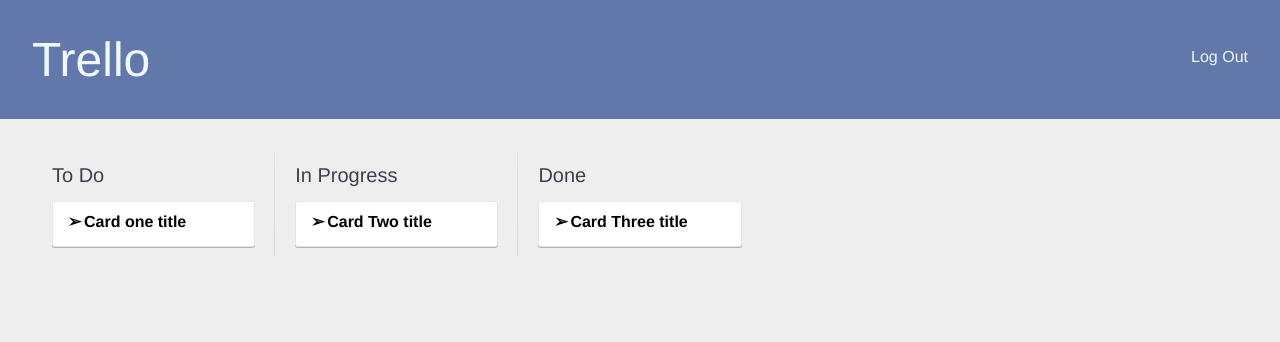
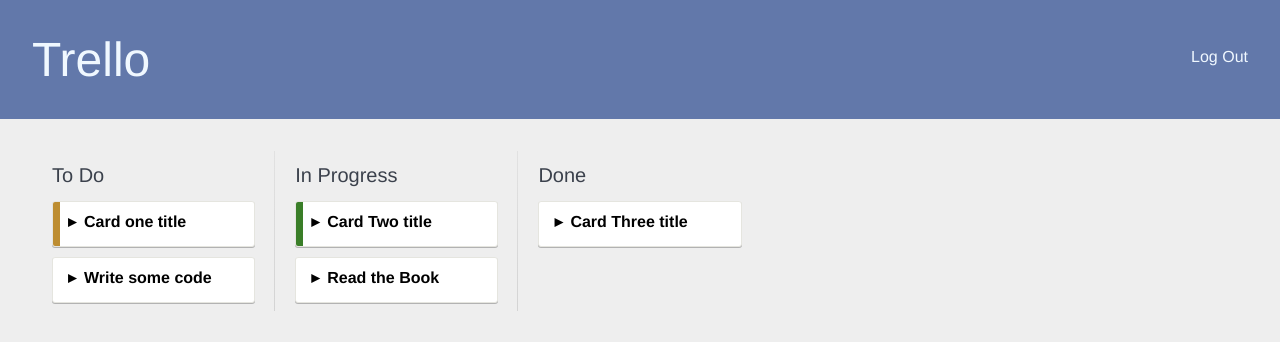
Before and after one commit to chingu-voyage3/geckos-20, a React (Create React App) app: page / in a window 1280 px wide. Shown: the top 342 px of the page. Built offline with nearby package versions, Linux system fonts and the light colour scheme.

Commit message:
Add PropTypes

```diff
--- a/src/components/Board.js
+++ b/src/components/Board.js
@@ -1,4 +1,6 @@
 import React, { Component } from 'react';
+import PropTypes from 'prop-types';
+import dataModel from '../fixtures/dataModel';
 import BoardColumn from './Column';
 
 export default class Board extends Component {
@@ -24,3 +26,10 @@
     );
   }
 }
+Board.propTypes = {
+  cards: PropTypes.arrayOf(PropTypes.object),
+};
+
+Board.defaultProps = {
+  cards: dataModel,
+};
--- a/src/components/Card.js
+++ b/src/components/Card.js
@@ -1,32 +1,64 @@
 import React, { Component } from 'react';
+import PropTypes from 'prop-types';
+import marked from 'marked';
 import CheckList from './CheckList';
+
+const titlePropType = (props, propName, componentName) => {
+  if (props[propName]) {
+    const value = props[propName];
+    if (typeof value !== 'string' || value.length > 80) {
+      return new Error(`${propName} in ${componentName} is longer than 80 characters`, );
+    }
+  }
+};
 
 export default class ColumnCard extends Component {
   constructor() {
-    super(...arguments);
+    super();
     this.state = {
       showDetails: false,
     };
   }
 
-  onToggleDesc = () => {
+  onToggleDetails = () => {
     this.setState((state, props) => ({ showDetails: !this.state.showDetails }));
   };
 
   render() {
+    /* eslint-disable jsx-a11y/no-static-element-interactions  */ /* eslint-disable react/no-danger */
     // Var and conditional for toggling description of the card on and off
     let cardDetails;
     if (this.state.showDetails) {
       cardDetails = (
         <div className="card__details">
-          {this.props.description}
+          <span
+            dangerouslySetInnerHTML={{ __html: marked(this.props.description) }}
+          />
           <CheckList cardId={this.props.id} tasks={this.props.tasks} />
         </div>
       );
     }
+    const sideColor = {
+      position: 'absolute',
+      zIndex: -1,
+      top: 0,
+      bottom: 0,
+      left: 0,
+      width: 7,
+      backgroundColor: this.props.color,
+    };
     return (
       <div className="card">
-        <div className="card__title" onClick={this.onToggleDesc}>
+        <div style={sideColor} />
+        <div
+          className={
+            this.state.showDetails
+              ? 'card__title card__title--is-open'
+              : 'card__title'
+          }
+          onClick={this.onToggleDetails}
+          onKeyDown={this.onToggleDetails}
+        >
           {this.props.title}
         </div>
         {cardDetails}
@@ -34,3 +66,11 @@
     );
   }
 }
+
+ColumnCard.propTypes = {
+  id: PropTypes.string.isRequired,
+  title: titlePropType,
+  description: PropTypes.string,
+  color: PropTypes.string,
+  tasks: PropTypes.arrayOf(PropTypes.object),
+};
--- a/src/components/CheckList.js
+++ b/src/components/CheckList.js
@@ -1,7 +1,9 @@
 import React, { Component } from 'react';
+import PropTypes from 'prop-types';
 
-class CheckList extends Component {
+export default class CheckList extends Component {
   render() {
+    console.log(this.props);
     const tasks = this.props.tasks.map(task => (
       <li className="checklist__task" key={task.id}>
         <input type="checkbox" defaultChecked={task.done} />
@@ -12,9 +14,17 @@
     return (
       <div className="checklist">
         <ul>{tasks}</ul>
+        <input
+          type="text"
+          className="checklist--add-task"
+          placeholder="Add new task"
+        />
       </div>
     );
   }
 }
 
-export default CheckList;
+CheckList.propTypes = {
+  cardId: PropTypes.string.isRequired,
+  tasks: PropTypes.arrayOf(PropTypes.object),
+};
--- a/src/components/Column.js
+++ b/src/components/Column.js
@@ -1,4 +1,5 @@
 import React, { Component } from 'react';
+import PropTypes from 'prop-types';
 import ColumnCard from './Card';
 
 export default class BoardColumn extends Component {
@@ -7,6 +8,7 @@
       <ColumnCard
         id={card.id}
         title={card.title}
+        color={card.color}
         description={card.description}
         tasks={card.tasks}
         key={card.id}
@@ -20,3 +22,8 @@
     );
   }
 }
+
+BoardColumn.propTypes = {
+  title: PropTypes.string.isRequired,
+  cards: PropTypes.arrayOf(PropTypes.object),
+};
--- a/src/fixtures/dataModel.js
+++ b/src/fixtures/dataModel.js
@@ -1,24 +1,48 @@
+import uuid from 'uuid/v4';
+
 export default [
   {
-    id: 1,
+    id: uuid(),
     title: 'Card one title',
-    description: 'Card detailed description.',
+    color: '#BD8D31',
+    description:
+      'Card detailed description. more info at [Github](https://github.com/chingu-voyage3/geckos-20)',
     status: 'todo',
     tasks: [
-      { id: 1, name: 'Task one', done: true },
-      { id: 2, name: 'Task two', done: false },
-      { id: 3, name: 'Task three', done: false },
+      { id: uuid(), name: 'Task one', done: true },
+      { id: uuid(), name: 'Task two', done: false },
+      { id: uuid(), name: 'Task three', done: false },
     ],
   },
   {
-    id: 2,
+    id: uuid(),
+    title: 'Write some code',
+    description: 'Code **code** code _code_ code',
+    color: '#38028',
+    status: 'todo',
+    tasks: [
+      { id: uuid(), name: 'Board Example', done: true },
+      { id: uuid(), name: 'Column Example', done: false },
+      { id: uuid(), name: 'Some experiments', done: false },
+    ],
+  },
+  {
+    id: uuid(),
+    color: '#3A7E28',
     title: 'Card Two title',
     description: 'Card detailed description',
     status: 'in-progress',
     tasks: [],
   },
   {
-    id: 3,
+    id: uuid(),
+    title: 'Read the Book',
+    description: 'I should read the **whole** book',
+    status: 'in-progress',
+    tasks: [],
+  },
+  {
+    id: uuid(),
     title: 'Card Three title',
     description: 'Card detailed description',
     status: 'done',
--- a/src/styles/App.css
+++ b/src/styles/App.css
@@ -72,18 +72,15 @@
   border: 1px solid #e5e5df;
   border-radius: 3px;
   box-shadow: 0 1px 0 rgba(0, 0, 0, 0.25); }
-
   .card__title {
     font-weight: bold;
     border-bottom: solid 5px transparent; }
-
   .card__title:before {
     display: inline-block;
     width: 1em;
-  content: "\27A2\a0"; }
-
+    content: "\25b8"; }
   .card__title--is-open:before {
-  content: "\25bc"; }
+    content: "\25be"; }
 
 .checklist__task:first-child {
   margin-top: 10px;
@@ -94,3 +91,10 @@
   display: inline-block;
   color: #d66;
   content: "\2717"; }
+
+.checklist--add-task {
+  border: 1px dashed #bbb;
+  width: 100%;
+  padding: 10px;
+  margin-top: 5px;
+  border-radius: 3px; }
--- a/src/styles/modules/_card.scss
+++ b/src/styles/modules/_card.scss
@@ -17,26 +17,41 @@
   border: 1px solid #e5e5df;
   border-radius: 3px;
   box-shadow: 0 1px 0 rgba(0, 0, 0, 0.25);
-}
-.card__title {
+
+  &__title {
     font-weight: bold;
     border-bottom: solid 5px transparent;
   }
-.card__title:before {
+
+  &__title:before {
     display: inline-block;
     width: 1em;
-  content: "\27A2\a0";
+    content: "\25b8";
   }
-.card__title--is-open:before {
-  content: "\25bc";
+
+  &__title--is-open:before {
+    content: "\25be";
   }
-.checklist__task:first-child {
+}
+
+.checklist {
+  &__task:first-child {
     margin-top: 10px;
     padding-top: 10px;
     border-top: dashed 1px #ddd;
   }
-.checklist__task--remove:after {
+
+  &__task--remove:after {
     display: inline-block;
     color: #d66;
     content: "\2717";
   }
+
+  &--add-task {
+    border: 1px dashed #bbb;
+    width: 100%;
+    padding: 10px;
+    margin-top: 5px;
+    border-radius: 3px;
+  }
+}
```
Also changed, not shown: package.json (+5 -3 lines), 1 other file (tests, documents, lock files or other folders). Lines whose indentation alone changed are shown as unchanged.
